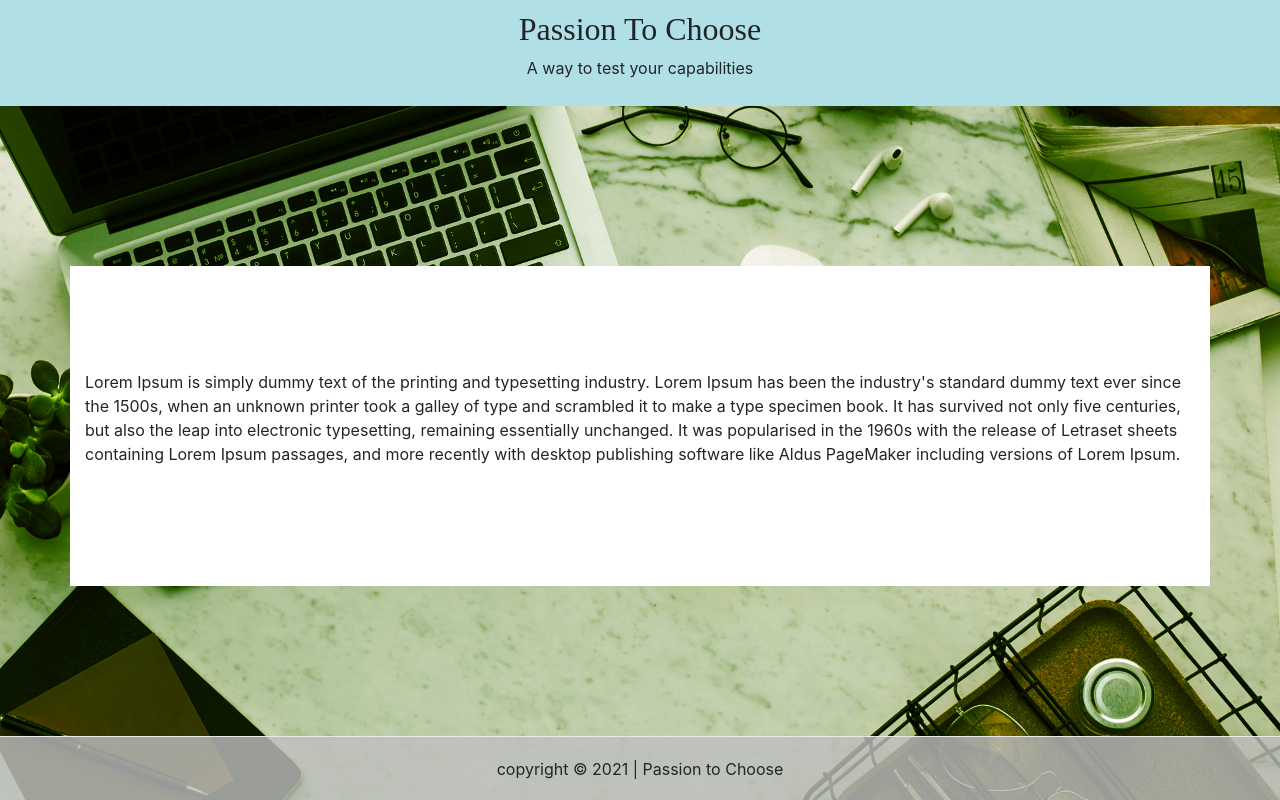
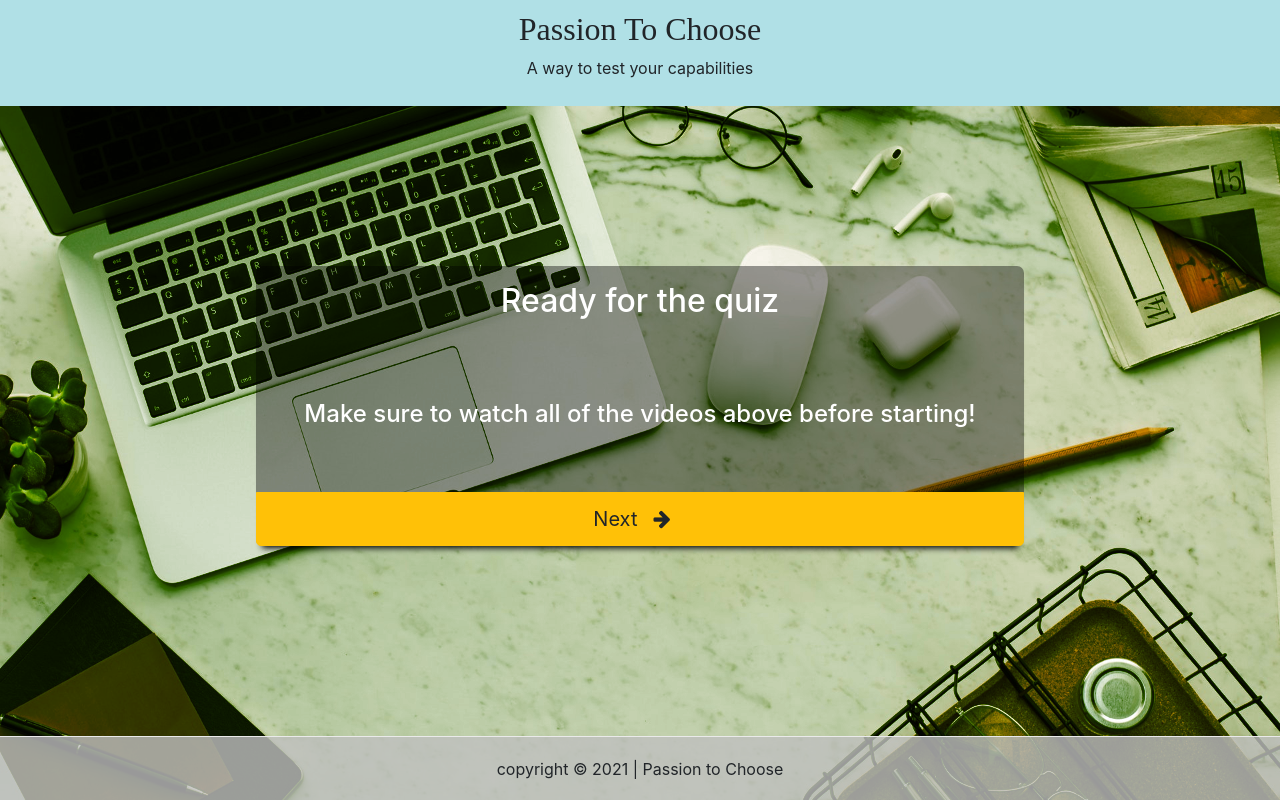
Before and after one commit to harshmittal1750/passion_to_choose_web, a Next.js app: page / in a window 1280 px wide. Built offline with nearby package versions, Linux system fonts and the light colour scheme.

Commit message:
box modifies

```diff
--- a/Components/Box.js
+++ b/Components/Box.js
@@ -1,21 +1,27 @@
 import React from "react";
 import boxStyles from "../styles/Box.module.css";
-import { Container } from "reactstrap";
+import { Container, ButtonToggle } from "reactstrap";
+import "font-awesome/css/font-awesome.css";
 
 const Box = () => {
   return (
     <Container className={boxStyles.centreBox}>
-      <p>
-        Lorem Ipsum is simply dummy text of the printing and typesetting
-        industry. Lorem Ipsum has been the industry's standard dummy text ever
-        since the 1500s, when an unknown printer took a galley of type and
-        scrambled it to make a type specimen book. It has survived not only five
-        centuries, but also the leap into electronic typesetting, remaining
-        essentially unchanged. It was popularised in the 1960s with the release
-        of Letraset sheets containing Lorem Ipsum passages, and more recently
-        with desktop publishing software like Aldus PageMaker including versions
-        of Lorem Ipsum.
-      </p>
+      <h2 className={boxStyles.headTwo}>Ready for the quiz</h2>
+      <h4 className={boxStyles.headTwo}>
+        Make sure to watch all of the videos above before starting!
+      </h4>
+      <ButtonToggle
+        size="lg"
+        block
+        color="warning"
+        className="p-0"
+        style={{ borderTopLeftRadius: "0", borderTopRightRadius: "0" }}
+      >
+        Next
+        <span>
+          <i className="fa fa-arrow-right p-3"></i>
+        </span>
+      </ButtonToggle>{" "}
     </Container>
   );
 };
--- a/styles/Box.module.css
+++ b/styles/Box.module.css
@@ -1,12 +1,30 @@
 .centreBox {
-  height: 40vh;
+  height: 35vh;
   margin-top: 10rem;
-  background-color: white;
+  background-color: rgba(0, 0, 0, 0.4);
+  color: #ffffff;
   display: flex;
+  padding: 0;
+  flex-direction: column;
+  justify-content: space-between;
+  align-items: center;
+  border-radius: 7px;
+  box-shadow: 0 8px 6px -6px black;
+  width: 60%;
+}
+.headTwo {
+  text-align: center;
+  padding: 1rem;
+}
+.button {
+  color: #ffffff;
+  display: flex;
+  padding: 0;
   justify-content: center;
   align-items: center;
+
+  width: 60%;
 }
-
 @media (max-width: 768px) {
   .centreBox {
     height: 45vh;
```
